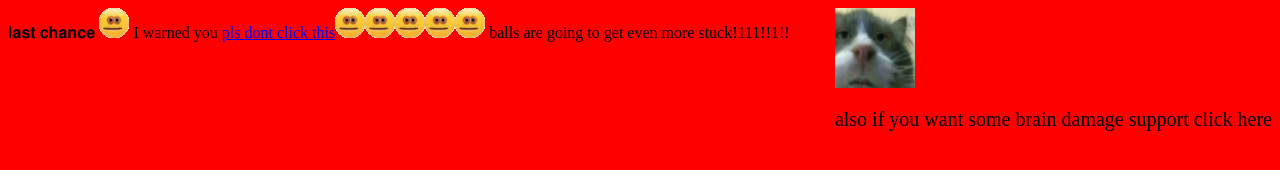
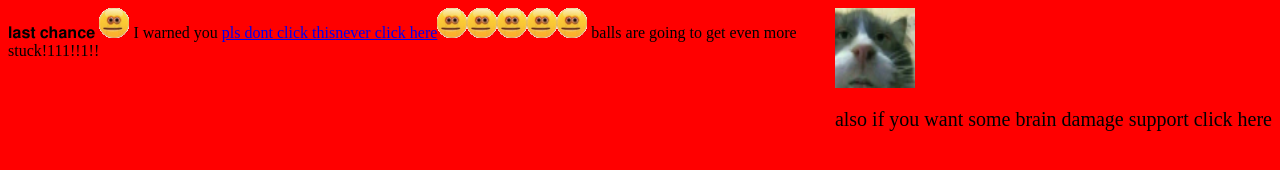
Before and after one commit to JustHeadcrab/balls_stuck_in_the_printer, a plain HTML site: page balls.html in a window 1280 px wide. Drawn offline with Linux system fonts and the light colour scheme.

Commit message:
Update balls.html

```diff
--- a/balls.html
+++ b/balls.html
@@ -9,5 +9,5 @@
 </head>
   <body style="background-color: #ff0000; color: #000000;">
   I warned you
-  <a href="sus.html">pls dont click this</a><img src="o.png" alt=""><img src="o.png" alt=""><img src="o.png" alt=""><img src="o.png" alt=""><img src="o.png" alt=""> balls are going to get even more stuck!111!!1!!
+  <a href="sus.html">pls dont click this<a href="https://www.youtube.com/watch?v=RHtlLxm9wNI">never click here</a></a><img src="o.png" alt=""><img src="o.png" alt=""><img src="o.png" alt=""><img src="o.png" alt=""><img src="o.png" alt=""> balls are going to get even more stuck!111!!1!!
    </body>
```
